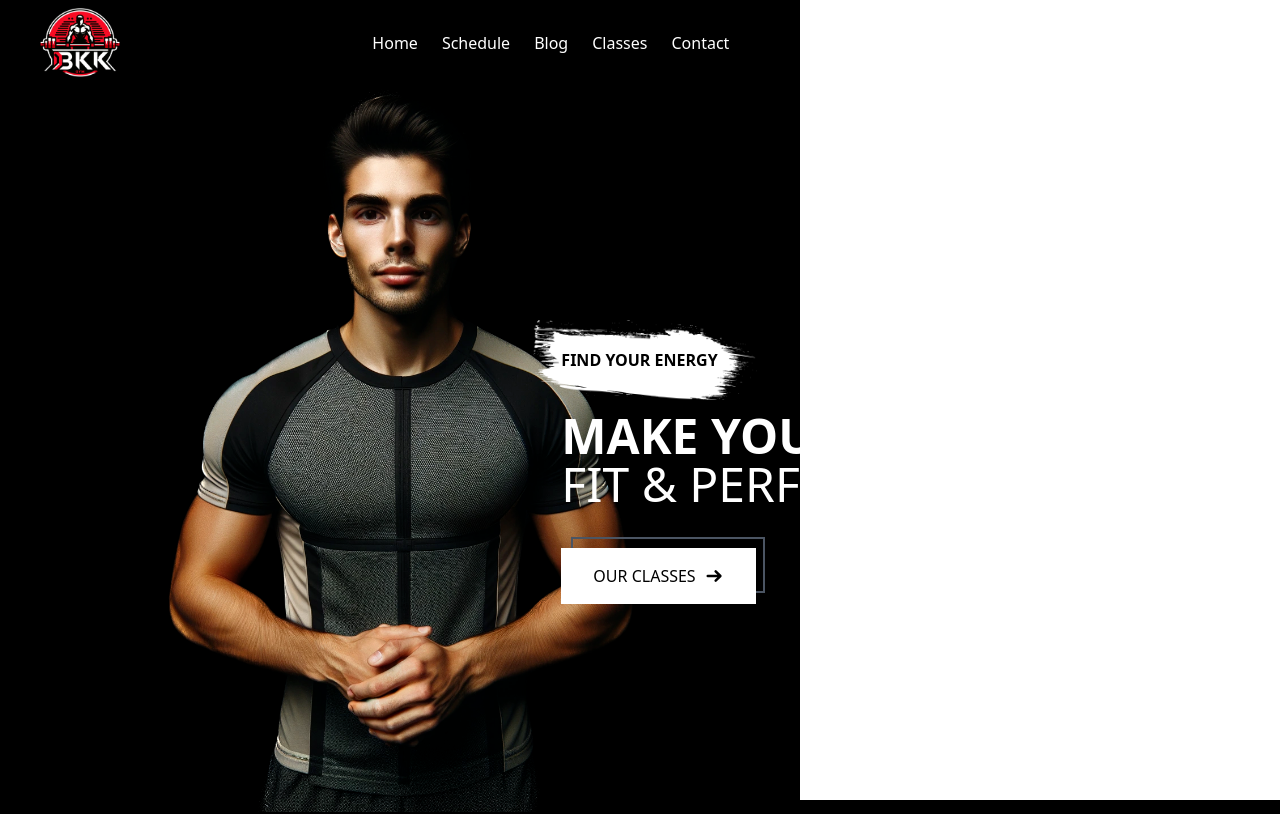
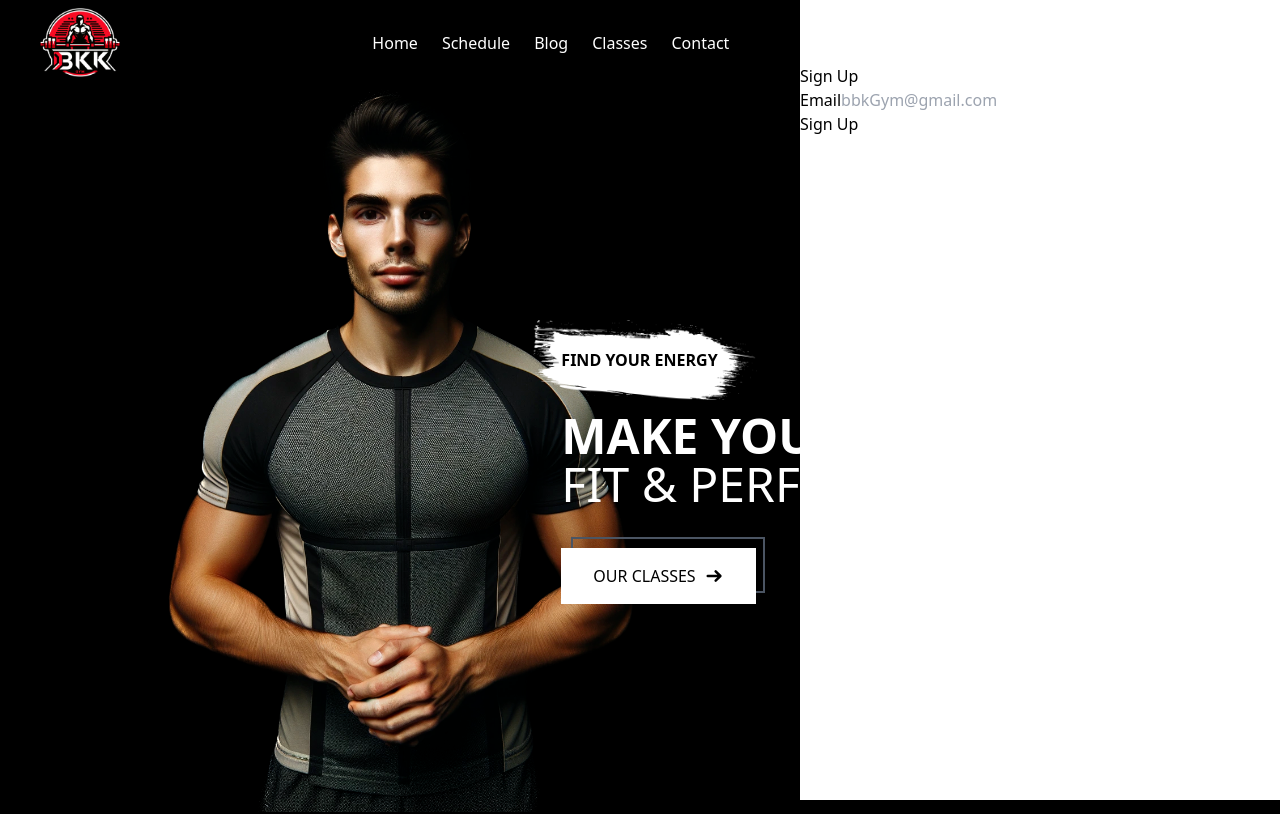
Before and after one commit to OnigiriKing/new-project, a React (Create React App) app: page / in a window 1280 px wide. Shown: the top 814 px of the page. Built offline with nearby package versions, Linux system fonts and the light colour scheme.

Commit message:
Login update

```diff
--- a/src/components/headerComp/Header.Login/Login.jsx
+++ b/src/components/headerComp/Header.Login/Login.jsx
@@ -1,8 +1,19 @@
 export default function Login() {
   return (
     <div class="w-[30rem] flex flex-col items-center absolute h-[100vh] bg-white right-0">
-      <div class="common-wrapper pt-[4rem]">
-
+      <div class="common-wrapper pt-[4rem] text-black">
+        <h3 class="text-black">Sign Up</h3>
+        <div>
+          <div>
+            <label>Email</label>
+            <input placeholder="bbkGym@gmail.com"></input>
+          </div>
+          <button>Sign Up</button>
+          <div>
+            <h3></h3>
+            <p></p>
+          </div>
+        </div>
       </div>
     </div>
   );
```
Also changed, not shown: src/dist/style.css.
